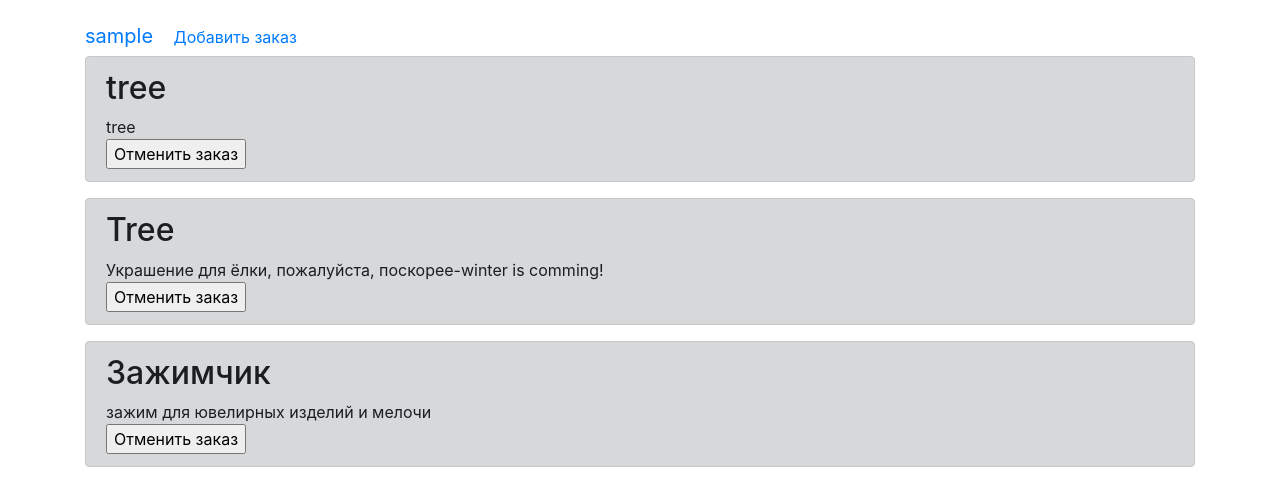
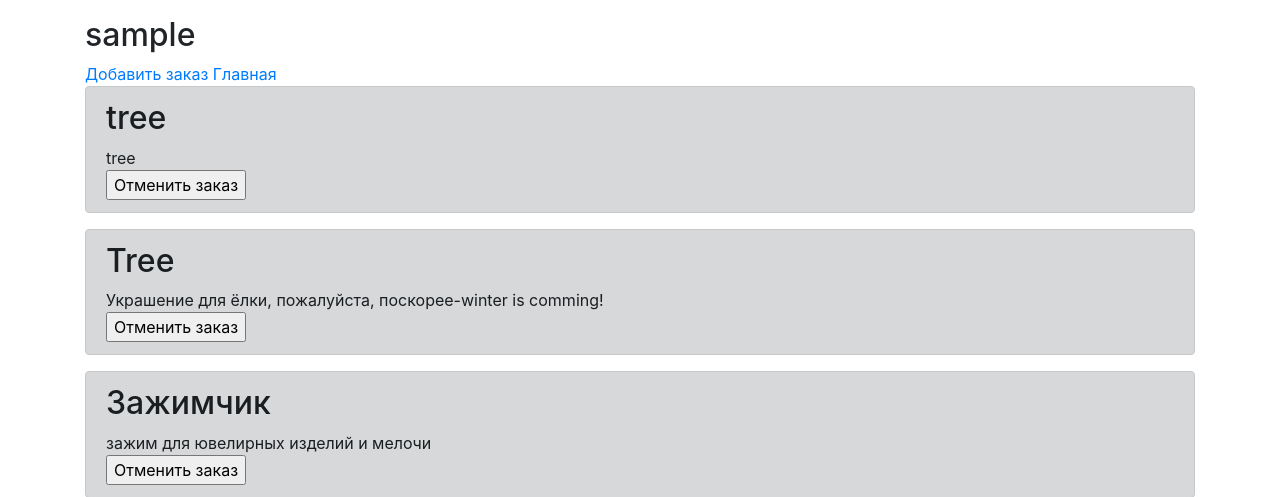
Before and after one commit to feodorrussia/3DPrintingServi-e_RussiaPenza, a Flask app: page /myorders in a window 1280 px wide. Shown: the part 82-579 px from the top of the page. Run offline with Flask 2, Linux system fonts and the light colour scheme; the visitor is signed in with stand-in values (Sample User, id 1); some libraries are stand-ins or nearby versions.

Commit message:
сделал ссылку на главную страницу с каждой страницы

```diff
--- a/templates/PC.html
+++ b/templates/PC.html
@@ -11,4 +11,5 @@
         <iframe src='https://www.youtube.com/embed/watch?v=T0R3W8vM8tU&list=PLVcDI9YWArtZEQjc_GeDmMTZ9IiQsnMFv&index=5'></iframe>
         <a href='https://www.youtube.com/channel/UC_LE2Onjswduw-wBOITyl1w'>Ссылка на канал Александра</a>
     </header>
+<a href="/title">Главная</a>
 {% endblock %}
--- a/templates/contact.html
+++ b/templates/contact.html
@@ -9,5 +9,6 @@
         моделированию деталей для печати.</h4><a class="navbar-brand"
                                                  href="https://www.youtube.com/channel/UC9fN271rQZFoTTxenD3sn1w?view_as=subscriber">Наш
         канал</a></nav>
+    <a href="/title">Главная</a>
 </header>
 {% endblock %}
--- a/templates/lab.html
+++ b/templates/lab.html
@@ -11,7 +11,7 @@
         </div>
         <div class="carousel-item" align="center">
             <a class="navbar-brand" href="/staff"><img src="static/img/person.jpg"
-                                                          class="d-block w-25" alt="..."
+                                                          class="d-block w-50" alt="..."
                                                           title="Наш персонал"></a>
         </div>
         <div class="carousel-item" align="center">
@@ -46,4 +46,5 @@
 <script src="https://stackpath.bootstrapcdn.com/bootstrap/4.3.0/js/bootstrap.min.js"
         integrity="sha384-7aThvCh9TypR7fIc2HV4O/nFMVCBwyIUKL8XCtKE+8xgCgl/PQGuFsvShjr74PBp"
         crossorigin="anonymous"></script>
+<a href="/title">Главная</a>
 {% endblock %}
--- a/templates/myorders.html
+++ b/templates/myorders.html
@@ -23,9 +23,10 @@ else
 
 
 {% if "username" in session %}
-<a class="navbar-brand" href="/logout">{{session['username']}}</a>
+<h2>{{session['username']}}</h2>
 {% endif %}
 <a href="/upload_file">Добавить заказ</a>
+<a href="/title">Главная</a>
 {% for item in news %}
 <div class="alert alert-dark" role="alert">
     <h2>{{item[1]}}</h2>
--- a/templates/printers.html
+++ b/templates/printers.html
@@ -7,4 +7,5 @@
         <h5>Область печати (axbxh): 220x220x340</h5>
         <a class="navbar-brand" href='https://vk.com/flyingbearp902'>Ссылка на группу в контакте</a>
     </header>
+<a href="/title">Главная</a>
 {% endblock %}
--- a/templates/staff.html
+++ b/templates/staff.html
@@ -4,4 +4,5 @@
     <header>
         <h2>{{staff}}</h2>
     </header>
+<a href="/title">Главная</a>
 {% endblock %}
--- a/templates/upload_file.html
+++ b/templates/upload_file.html
@@ -34,10 +34,10 @@
         <input type="file" class="form-control-file" id="photo" name="file">
     </div>
 
-    <button type="submit" class="btn btn-primary">Отправить</button>
+    <button type="submit" class="btn btn-primary">Отправить</button><a class="navbar-brand" href="/title">Главная</a>
 </form>
-<h3>Описание заказа*</h3>
 <form class="hiden" id="form">
+    <h3>Описание заказа*</h3>
     <div>{{ text }}</div>
     <a href="#">Зактрыть описание заказа</a>
 </form>
```
Also changed, not shown: templates/filament.html (+4 -3 lines), news.db, 1 other file.
